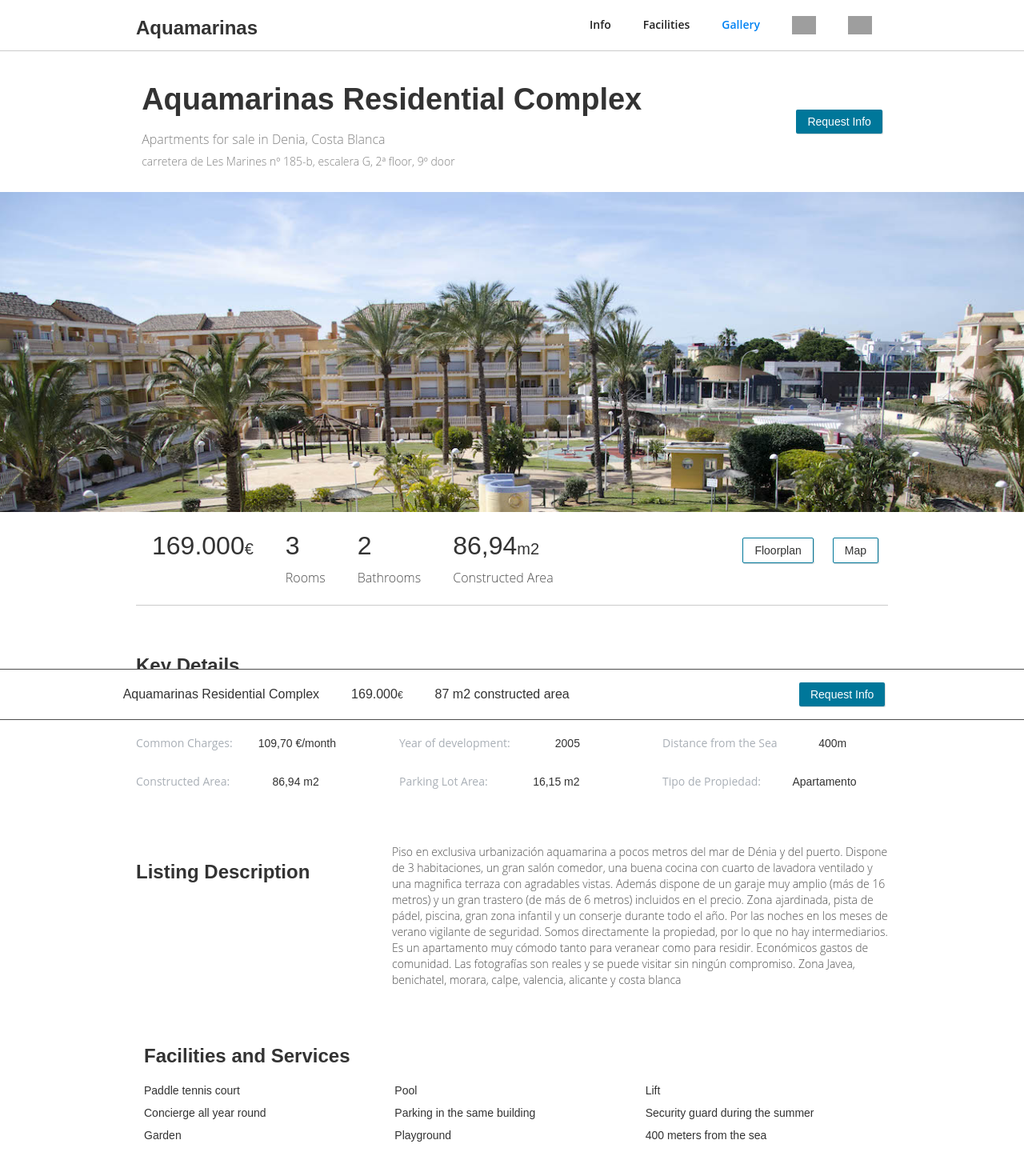
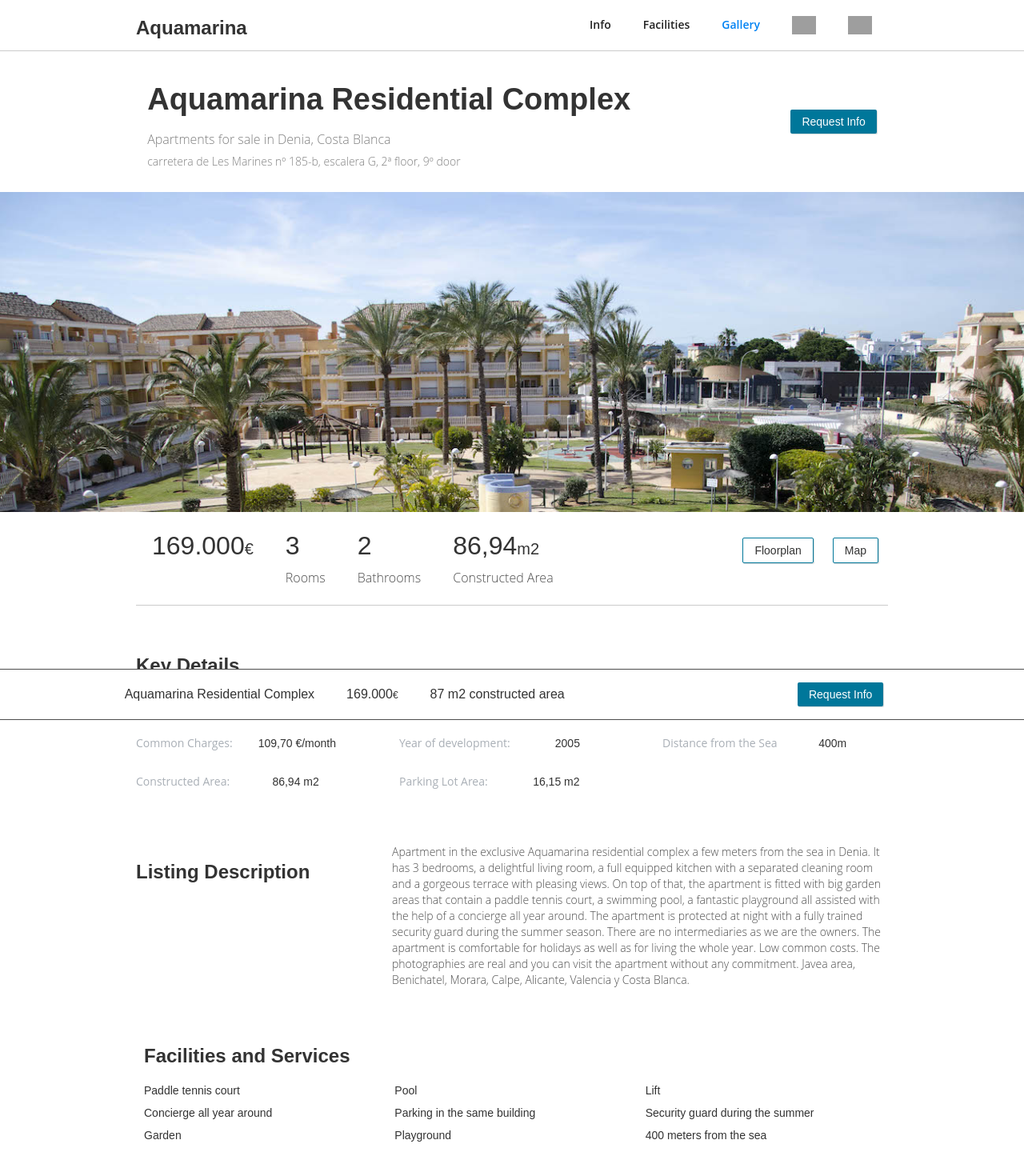
Before and after one commit to joaqib/aquamarinas, a plain HTML site: page index.html in a window 1280 px wide. Shown: the top 1440 px of the page at 80% size. Drawn offline with nearby package versions, Linux system fonts and the light colour scheme; grey boxes are pictures that could not be loaded; a script that the page names is missing.

Commit message:
translate english

```diff
--- a/index.html
+++ b/index.html
@@ -5,7 +5,7 @@
 <head>
   <meta charset="utf-8">
   <title>Apartments for sale in Denia, Costa Blanca - 3 room apartment 87meters 169.000€</title>
-  <meta name="description" content="Apartments for sale in Denia, Costa Blanca - 3 room apartment 87meters 169.000€. Aquamarinas Housing Development on Denia, Alicante, Valencia">
+  <meta name="description" content="Apartments for sale in Denia, Costa Blanca - 3 room apartment 87meters 169.000€. Aquamarina Housing Development on Denia, Alicante, Valencia">
   <meta content="width=device-width, initial-scale=1" name="viewport">
   <meta content="Webflow" name="generator">
   <!-- Google Tag Manager -->
@@ -37,14 +37,14 @@ height="0" width="0" style="display:none;visibility:hidden"></iframe></noscript>
 
   <div class="fixed-container"><a class="cta fixed-container__cta info-container__cta w-button" href="#form">Request Info</a>
     <div class="fixed__title-container">
-      <div class="fixed__title title">Aquamarinas Residential Complex</div>
+      <div class="fixed__title title">Aquamarina Residential Complex</div>
       <div class="fixed__title title w-hidden-tiny">169.000<span class="text-span">€</span>
       </div>
       <div class="fixed__title title w-hidden-small w-hidden-tiny">87 m2 constructed area</div>
     </div>
   </div>
   <div class="navbar-2 w-nav" data-animation="default" data-collapse="medium" data-duration="400">
-    <div class="w-container"><a class="w-nav-brand" href="#"><h3>Aquamarinas</h3></a>
+    <div class="w-container"><a class="w-nav-brand" href="#"><h3>Aquamarina</h3></a>
       <nav class="navbar__menu w-nav-menu" role="navigation"><a class="title-bold w-nav-link" href="#description">Info</a><a class="title-bold w-nav-link" href="#ammenities">Facilities</a><a class="title-bold w-nav-link" href="#gallery">Gallery</a><a class="title-bold w-nav-link" href="es/index.html"><img src="http://berlin-prime-realty.netlify.com/media/es.svg" style="max-width: 30px"></a><a class="title-bold w-nav-link" href="#"><img src="http://berlin-prime-realty.netlify.com/media/de.svg" style="max-width: 30px"></a>
       </nav>
       <div class="w-nav-button">
@@ -55,7 +55,7 @@ height="0" width="0" style="display:none;visibility:hidden"></iframe></noscript>
   <div class="info">
     <div class="info-container w-container" data-ix="scroll">
       <div class="div-block-2 info-container__content">
-        <h1 class="title">Aquamarinas Residential Complex</h1>
+        <h1 class="title">Aquamarina Residential Complex</h1>
         <h2 class="info__subtitle">Apartments for sale in Denia, Costa Blanca</h2>
         <p class="info__subtitle">carretera de Les Marines nº 185-b, escalera G, 2ª floor, 9º door</p>
       </div>
@@ -182,10 +182,6 @@ h2.info__subtitle {
             <div class="key-details__element-light">Distance from the Sea</div>
             <div class="key-details__element-dark">400m</div>
           </div>
-          <div class="key-details__element">
-            <div class="key-details__element-light">Tipo de Propiedad:</div>
-            <div class="key-details__element-dark">Apartamento</div>
-          </div>
         </div>
       </div>
     </div>
@@ -197,7 +193,8 @@ h2.info__subtitle {
           <h3 class="listing-description__title title">Listing Description</h3>
         </div>
         <div class="w-col w-col-8">
-          <p class="text">Piso en exclusiva urbanización aquamarina a pocos metros del mar de Dénia y del puerto. Dispone de 3 habitaciones, un gran salón comedor, una buena cocina con cuarto de lavadora ventilado y una magnifica terraza con agradables vistas. Además dispone de un garaje muy amplio (más de 16 metros) y un gran trastero (de más de 6 metros) incluidos en el precio. Zona ajardinada, pista de pádel, piscina, gran zona infantil y un conserje durante todo el año. Por las noches en los meses de verano vigilante de seguridad. Somos directamente la propiedad, por lo que no hay intermediarios. Es un apartamento muy cómodo tanto para veranear como para residir. Económicos gastos de comunidad. Las fotografías son reales y se puede visitar sin ningún compromiso. Zona Javea, benichatel, morara, calpe, valencia, alicante y costa blanca</p>
+          <p class="text">Apartment in the exclusive Aquamarina residential complex a few meters from the sea in Denia. It has 3 bedrooms, a delightful living room, a full equipped kitchen with a separated cleaning room and a gorgeous terrace with pleasing views. On top of that, the apartment is fitted with big garden areas that contain a paddle tennis court, a swimming pool, a fantastic playground all assisted with the help of a concierge all year around. The apartment is protected at night with a fully trained security guard during the summer season. There are no intermediaries as we are the owners. The apartment is comfortable for holidays as well as for living the whole year. Low common costs. The photographies are real and you can visit the apartment without any commitment. Javea area, Benichatel, Morara, Calpe, Alicante, Valencia y Costa Blanca.
+          </p>
         </div>
       </div>
     </div>
@@ -208,7 +205,7 @@ h2.info__subtitle {
       <div class="w-row">
         <div class="w-col w-col-4">
           <div class="ammenities__text">Paddle tennis court</div>
-          <div class="ammenities__text">Concierge all year round</div>
+          <div class="ammenities__text">Concierge all year around</div>
           <div class="ammenities__text">Garden</div>
         </div>
         <div class="w-col w-col-4">
@@ -241,8 +238,8 @@ h2.info__subtitle {
         <a href="images/cocina.jpg" data-fancybox="images"><img class="thumbnail" src="images/cocina-small.jpg" alt="apartment for sale in residential complex in Denia - Kitchen"></a>
         <a href="images/cocina-2.jpg" data-fancybox="images"><img class="thumbnail" src="images/cocina-2-small.jpg" alt="Apartments for sale in Housing Development Denia, Costa Blanca - Kitchen"></a>
         <a href="images/cuarto-de-bano.jpg" data-fancybox="images"><img class="thumbnail" src="images/cuarto-de-bano-small.jpg" alt="Apartments for sale in Housing Development, Costa Blanca - Bathroom"></a>
-        <a href="images/cuarto-de-bano-2.jpg" data-fancybox="images"><img class="thumbnail" src="images/cuarto-de-bano-2-small.jpg" alt="Apartments for sale in Aquamarinas, Costa Blanca - Bathroom"></a>
-        <a href="images/cuarto-de-bano-3.jpg" data-fancybox="images"><img class="thumbnail" src="images/cuarto-de-bano-3-small.jpg" alt="Flat for sale in Aquamarinas, Costa Blanca - Bathroom"></a>
+        <a href="images/cuarto-de-bano-2.jpg" data-fancybox="images"><img class="thumbnail" src="images/cuarto-de-bano-2-small.jpg" alt="Apartments for sale in Aquamarina, Costa Blanca - Bathroom"></a>
+        <a href="images/cuarto-de-bano-3.jpg" data-fancybox="images"><img class="thumbnail" src="images/cuarto-de-bano-3-small.jpg" alt="Flat for sale in Aquamarina, Costa Blanca - Bathroom"></a>
         <a href="images/pasillo.jpg" data-fancybox="images"><img class="thumbnail" src="images/pasillo-small.jpg" alt="Flats for sale in Denia, Costa Blanca - Hallway"></a>
         <a href="images/terraza.jpg" data-fancybox="images"><img class="thumbnail" src="images/terraza-small.jpg" alt="Flats for sale in Denia, Costa Blanca - Terrace"></a>
         <a href="images/terraza-2.jpg" data-fancybox="images"><img class="thumbnail" src="images/terraza-2-small.jpg" alt="Apartments for sale in Denia, Costa Blanca - Terrace"></a>
```
Also changed, not shown: es/index.html (+0 -4 lines).
